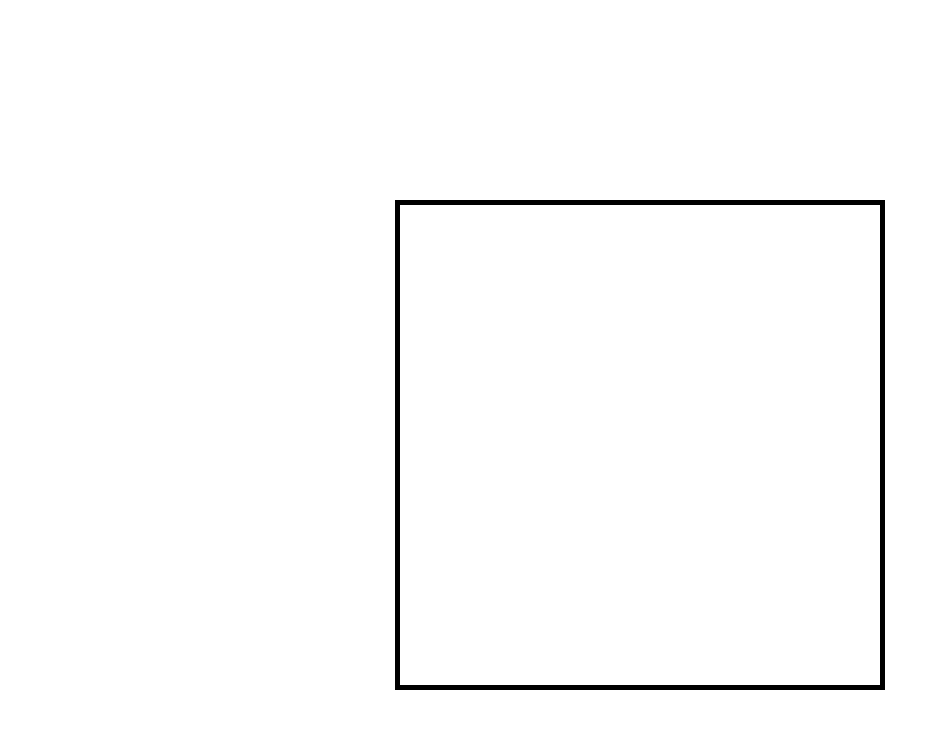
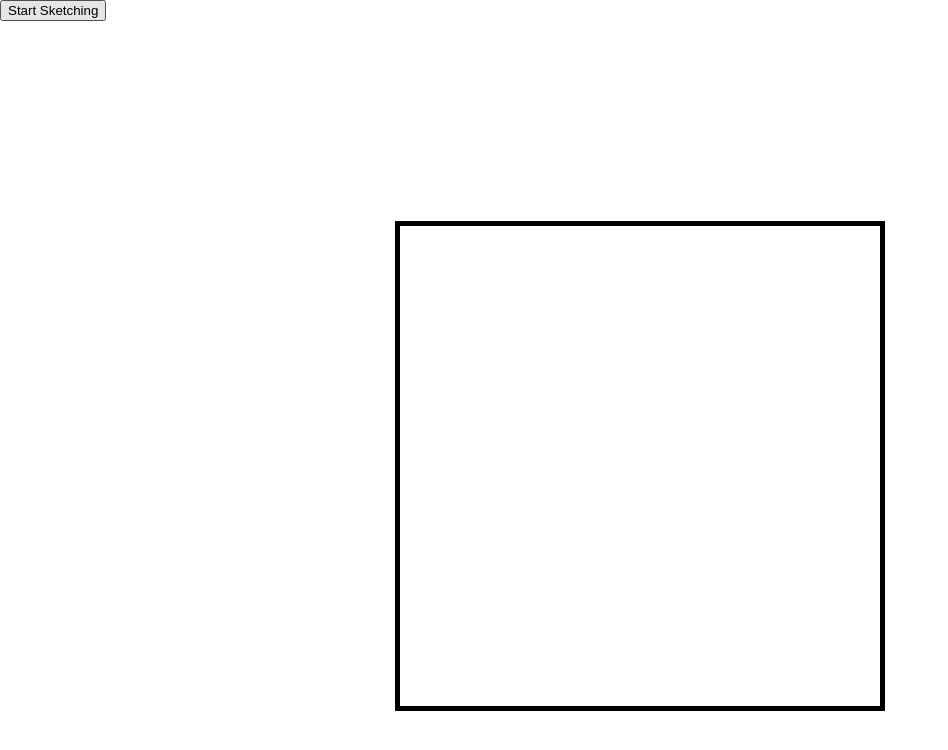
Before and after one commit to nimshrestha/etch-a-sketch, a plain HTML site: page index.html in a window 1280 px wide. Shown: the whole page, without its empty margins (0-948 px from the left). Drawn offline with Linux system fonts and the light colour scheme.

Commit message:
Add start game button

```diff
--- a/index.html
+++ b/index.html
@@ -8,6 +8,7 @@
 
 </head>
 <body>
+    <button id="startBtn">Start Sketching</button>
     <div class="gameContainer"></div>
     <script src="script.js"></script>
 </body>
```
